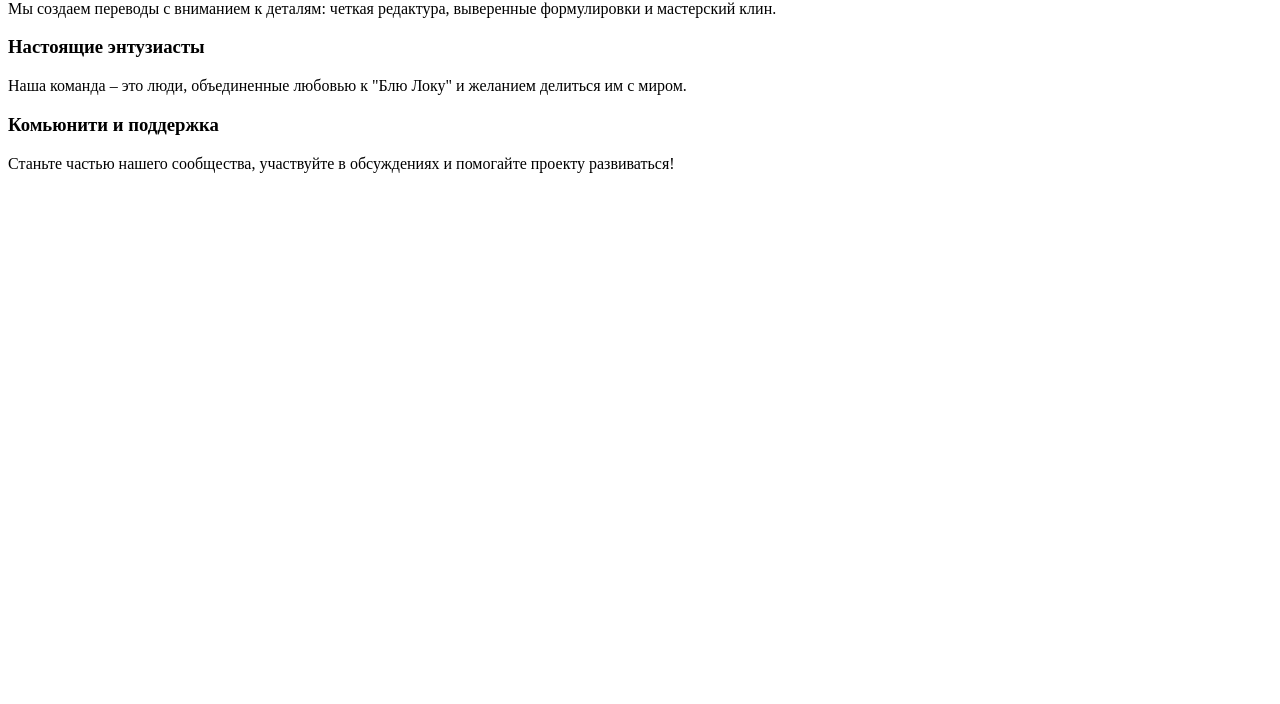
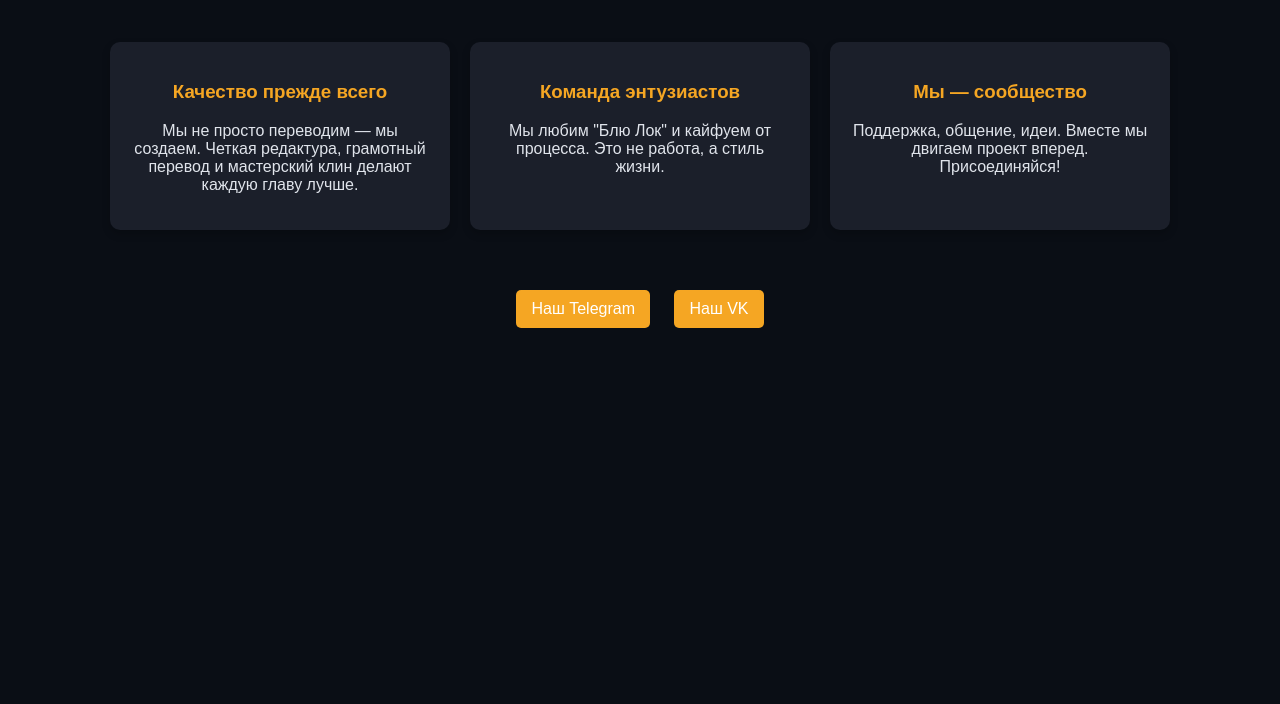
Before and after one commit to RuslanGaibatov/shadowsoprano, a plain HTML site: page why-us.html in a window 1280 px wide. Shown: the part 96-800 px from the top of the page. Drawn offline with Linux system fonts and the light colour scheme; a web font is replaced by a local one.

Commit message:
why-us.html

```diff
--- a/why-us.html
+++ b/why-us.html
@@ -1,17 +1,110 @@
-<section>
+<!DOCTYPE html>
+<html lang="ru">
+<head>
+    <meta charset="UTF-8">
+    <meta name="viewport" content="width=device-width, initial-scale=1.0">
+    <title>Почему Shadow Soprano?</title>
+    <style>
+        @import url("https://fonts.googleapis.com/css2?family=Atma:wght@300;400;700&family=Tektur:wght@400;700&display=swap");
+
+        body {
+            font-family: "Atma", sans-serif;
+            background-color: #0a0e15;
+            color: #e0e4eb;
+            margin: 0;
+            padding: 0;
+            text-align: center;
+        }
+
+        h2 {
+            font-family: "Tektur", sans-serif;
+            color: #f5a623;
+            font-size: 2.5em;
+            margin-top: 40px;
+        }
+
+        .features {
+            display: flex;
+            flex-wrap: wrap;
+            justify-content: center;
+            gap: 20px;
+            padding: 20px;
+        }
+
+        .feature {
+            background: #1b1f2a;
+            padding: 20px;
+            border-radius: 10px;
+            box-shadow: 0 4px 8px rgba(0, 0, 0, 0.2);
+            max-width: 300px;
+            transition: transform 0.3s ease, box-shadow 0.3s ease;
+        }
+
+        .feature:hover {
+            transform: scale(1.05);
+            box-shadow: 0 6px 12px rgba(0, 0, 0, 0.3);
+        }
+
+        h3 {
+            font-family: "Tektur", sans-serif;
+            color: #f5a623;
+        }
+
+        p {
+            font-size: 1em;
+        }
+
+        .social-links {
+            margin-top: 30px;
+        }
+
+        .social-links a {
+            display: inline-block;
+            margin: 10px;
+            padding: 10px 15px;
+            color: white;
+            background: #f5a623;
+            border-radius: 5px;
+            text-decoration: none;
+            font-family: "Tektur", sans-serif;
+            transition: background 0.3s ease;
+        }
+
+        .social-links a:hover {
+            background: #e59400;
+        }
+
+        @media (max-width: 600px) {
+            .features {
+                flex-direction: column;
+                align-items: center;
+            }
+        }
+    </style>
+</head>
+<body>
+
     <h2>Почему Shadow Soprano?</h2>
+
     <div class="features">
         <div class="feature">
             <h3>Качество прежде всего</h3>
-            <p>Мы создаем переводы с вниманием к деталям: четкая редактура, выверенные формулировки и мастерский клин.</p>
+            <p>Мы не просто переводим — мы создаем. Четкая редактура, грамотный перевод и мастерский клин делают каждую главу лучше.</p>
         </div>
         <div class="feature">
-            <h3>Настоящие энтузиасты</h3>
-            <p>Наша команда – это люди, объединенные любовью к "Блю Локу" и желанием делиться им с миром.</p>
+            <h3>Команда энтузиастов</h3>
+            <p>Мы любим "Блю Лок" и кайфуем от процесса. Это не работа, а стиль жизни.</p>
         </div>
         <div class="feature">
-            <h3>Комьюнити и поддержка</h3>
-            <p>Станьте частью нашего сообщества, участвуйте в обсуждениях и помогайте проекту развиваться!</p>
+            <h3>Мы — сообщество</h3>
+            <p>Поддержка, общение, идеи. Вместе мы двигаем проект вперед. Присоединяйся!</p>
         </div>
     </div>
-</section>
+
+    <div class="social-links">
+        <a href="https://t.me/shadow_soprano" target="_blank">Наш Telegram</a>
+        <a href="https://vk.com/shadow_soprano" target="_blank">Наш VK</a>
+    </div>
+
+</body>
+</html>
```
